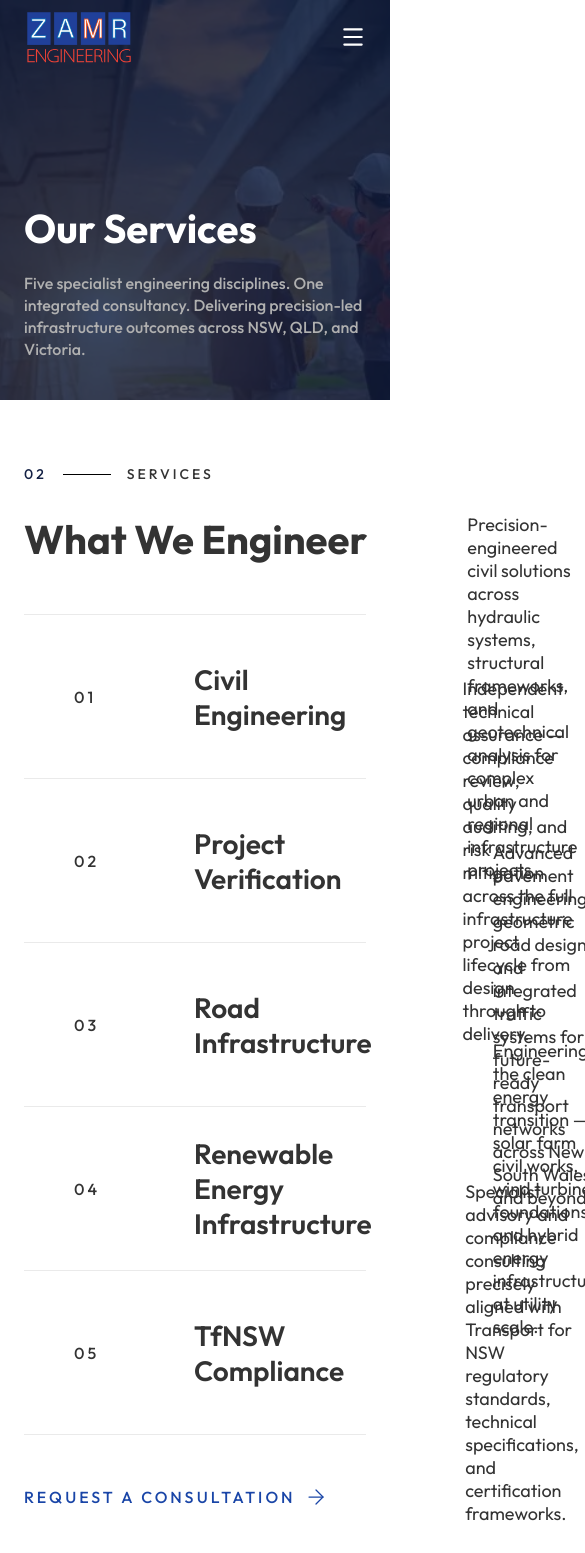
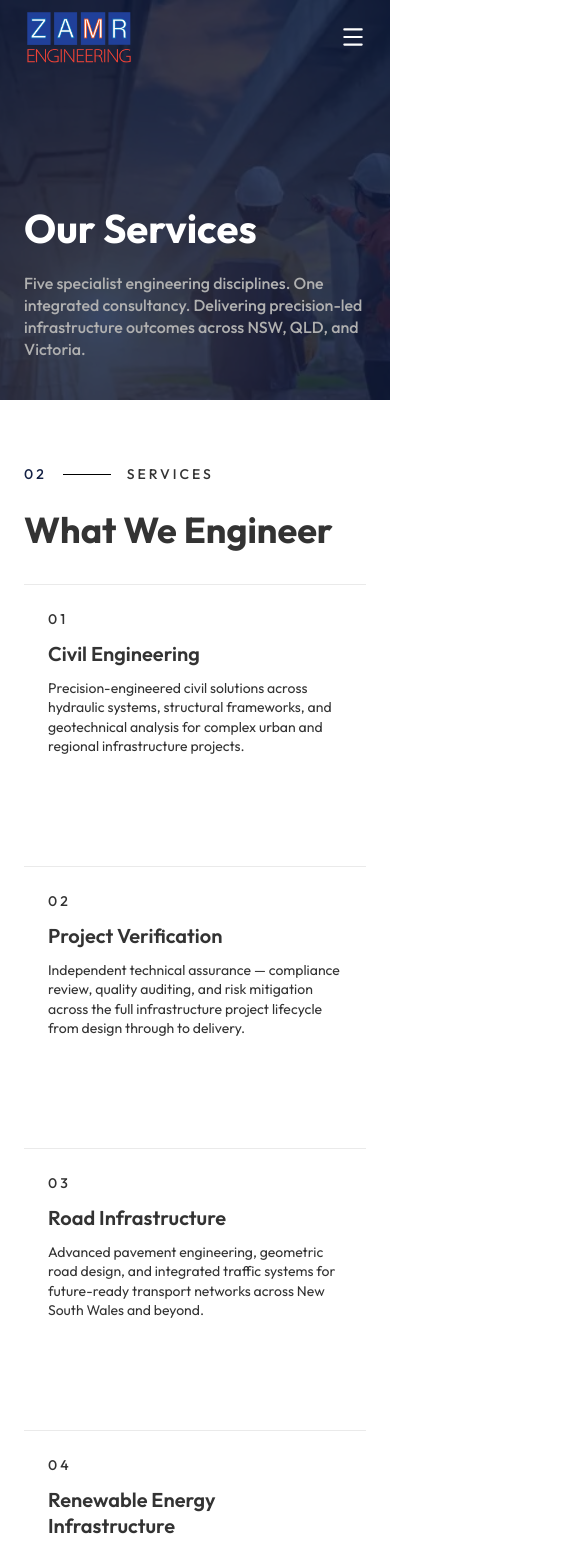
Before and after one commit to clickmaster4285/zamr-engineering-, a Next.js app: page /services in a window 390 px wide. Shown: the top 1553 px of the page, 585 px wide, since content can reach past the window. Built offline with nearby package versions, Linux system fonts and the light colour scheme.

Commit message:
now responsive services

```diff
--- a/components/landing/Services.tsx
+++ b/components/landing/Services.tsx
@@ -54,7 +54,7 @@ export default function Services() {
     <section className="w-full bg-white px-6 py-16 lg:px-[130px] lg:py-20">
       <div className="mx-auto max-w-[1468px]">
         {/* Frame 120 — header */}
-        <div className="flex w-[481px] flex-col gap-[30px]">
+        <div className="flex w-full flex-col gap-6 lg:w-[481px] lg:gap-[30px]">
           <div className="flex flex-row items-center gap-4">
             <span className="text-sm font-medium tracking-[3px] text-[var(--color-primary)] lg:text-base">
               02
@@ -64,44 +64,44 @@ export default function Services() {
               SERVICES
             </span>
           </div>
-          <h2 className="text-[40px] font-bold leading-[50px] text-[#333333] sm:text-[48px] sm:leading-[60px] lg:text-[56px] lg:leading-[71px]">
+          <h2 className="text-[36px] font-bold leading-[44px] text-[#333333] sm:text-[44px] sm:leading-[55px] lg:text-[56px] lg:leading-[71px]">
             What We Engineer
           </h2>
         </div>
 
         {/* Frame 1321318998 — service rows */}
-        <div className="mt-[50px] flex flex-col border-t border-[#EAEAEA]">
+        <div className="mt-8 flex flex-col border-t border-[#EAEAEA] lg:mt-[50px]">
           {services.map((service, idx) => (
             <div
               key={service.index}
-              className="group relative flex h-[164px] cursor-pointer flex-row items-center border-b border-[#EAEAEA] bg-white px-[50px] transition-colors duration-300 hover:bg-[#F9FAFC]"
+              className="group relative flex cursor-pointer flex-col gap-3 border-b border-[#EAEAEA] bg-white px-6 py-6 transition-colors duration-300 hover:bg-[#F9FAFC] lg:h-[164px] lg:flex-row lg:items-center lg:px-[50px] lg:py-0"
             >
               {/* Accent border — slides up from bottom on hover */}
-              <span className="absolute left-0 bottom-0 w-[2px] h-0 bg-[var(--color-accent)] transition-all duration-300 group-hover:h-full" />
+              <span className="absolute left-0 bottom-0 w-[4px] h-0 bg-[#CE1A00] transition-all duration-300 group-hover:h-full" />
 
               {/* Index — left:50px */}
-              <span className="w-5 text-base font-medium tracking-[3px] text-[#333333]">
+              <span className="w-5 text-sm font-medium tracking-[3px] text-[#333333] lg:text-base">
                 {service.index}
               </span>
 
               {/* Title — left:170px */}
-              <h3 className="ml-[100px] w-[213px] text-[28px] font-semibold leading-[35px] text-[#333333]">
+              <h3 className="text-xl font-semibold leading-[26px] text-[#333333] lg:ml-[100px] lg:w-[213px] lg:text-[28px] lg:leading-[35px]">
                 {service.title}
               </h3>
 
               {/* Description — left:504px, flex-1 */}
-              <p className="ml-[121px] flex-1 max-w-[674px] text-lg leading-[23px] text-[#333333]">
+              <p className="text-sm leading-snug text-[#333333] lg:ml-[121px] lg:flex-1 lg:max-w-[674px] lg:text-lg lg:leading-[23px]">
                 {service.description}
               </p>
 
               {/* Tags — 2-row layout per Figma, visible on hover */}
-              <div className="ml-[26px] flex w-[224px] shrink-0 flex-col gap-2 opacity-0 transition-opacity duration-300 group-hover:opacity-100">
+              <div className="flex flex-wrap items-center gap-2 opacity-0 transition-opacity duration-300 group-hover:opacity-100 lg:ml-[26px] lg:w-[224px] lg:shrink-0 lg:flex-col lg:flex-nowrap lg:gap-2">
                 {tagRows.map((row, ri) => (
-                  <div key={ri} className="flex flex-row items-center gap-[6px]">
+                  <div key={ri} className="flex flex-row items-center gap-1.5 lg:gap-[6px]">
                     {row.map((tag) => (
                       <span
                         key={tag}
-                        className="border border-[#1945A7] px-[10px] py-2 text-xs font-medium tracking-[3px] text-[#1945A7]"
+                        className="border border-[#1945A7] px-[10px] py-2 text-[10px] font-medium tracking-[3px] text-[#1945A7] lg:text-xs"
                       >
                         {tag}
                       </span>
@@ -116,7 +116,7 @@ export default function Services() {
         {/* CTA */}
         <button
           type="button"
-          className="mt-[50px] inline-flex cursor-pointer items-center gap-2 text-base font-medium tracking-[3px] text-[#1945A7] transition-all"
+          className="mt-8 inline-flex cursor-pointer items-center gap-2 text-sm font-medium tracking-[3px] text-[#1945A7] transition-all lg:mt-[50px] lg:text-base"
         >
           REQUEST A CONSULTATION
           <svg
```
